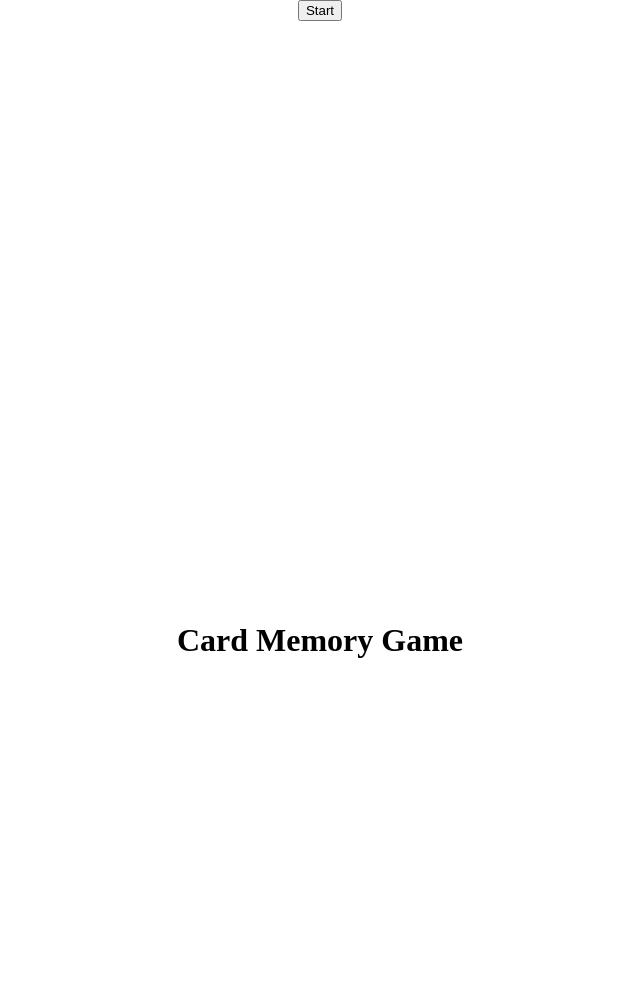
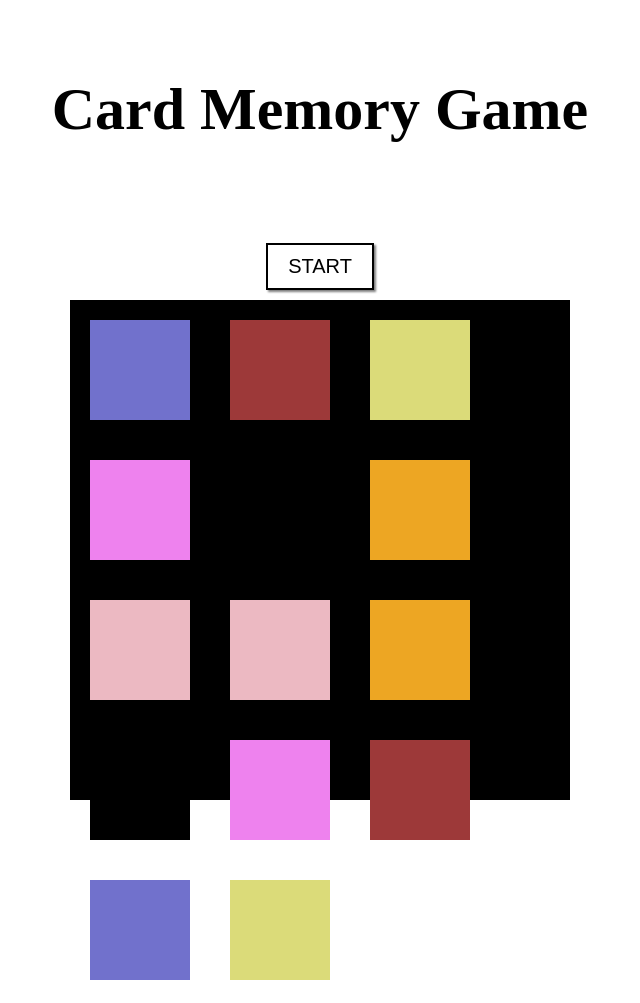
Before and after one commit to choir241/Memory-Game, a website: page index.html in a window 1280 px wide. Shown: the top 1003 px of the page, without its empty margins (320-960 px from the left). Drawn offline with Linux system fonts and the light colour scheme.

Commit message:
add style for cells

```diff
--- a/index.html
+++ b/index.html
@@ -9,11 +9,14 @@
 </head>
 <body>
 
-    <button id = "start">Start</button>
-    <section id = "time"></section>
     <h1>Card Memory Game</h1>
     <!-- Display winner -->
     <h2></h2>
+
+    <!--Timer and Start button-->
+    <button id = "start" class = "button">Start</button>
+    <section id = "time"></section>
+
         <section>
             <!-- View cards -->
             <div class="gameBoard">
--- a/public/css/main.css
+++ b/public/css/main.css
@@ -22,19 +22,45 @@
     display: none;
 }
 
+html{
+    font-size: 62.5%;
+}
+
 /******************************************
 /* BASE STYLES
 /*******************************************/
+.button{
+    font-size: 2rem;
+    background: none;
+    border: 2px solid black;
+    box-shadow: 2px 2px 2px grey;
+    padding: 1rem 2rem;
+    margin-bottom: 1rem;
+    text-transform: uppercase;
+    text-align: center;
+}
+
+.button:hover{
+    background: grey;
+    color: white;
+    cursor: pointer;
+    transition: .8s;
+}
+
+#time{
+    font-size: 3rem;
+}
 
 body {
+    display: flex;
+    flex-direction: column;
+    align-items: center;
     margin: 0;
     padding: 0;
-    display: flex;
-    justify-content: center;
-    align-items: center;
-    flex-direction: column;
-    height: 200vh;
+    min-height: 100vh;
 }
+
+
 
 
 
@@ -47,6 +73,7 @@ h1{
     justify-content: center;
     align-content: center;
     margin: auto;
+    font-size: 6rem;
 }
 
 
@@ -54,11 +81,16 @@ h1{
 /* ADDITIONAL STYLES
 /*******************************************/
 .gameBoard {
-    width: 300px;
-    height: 300px;
+    width: 500px;
+    height: 500px;
     background-color: black;
     display: flex;
     flex-wrap: wrap;
+}
+.cardFront{
+    height: 100px;
+    width: 100px;
+    margin: 2rem;
 }
 
 .blue{
```
